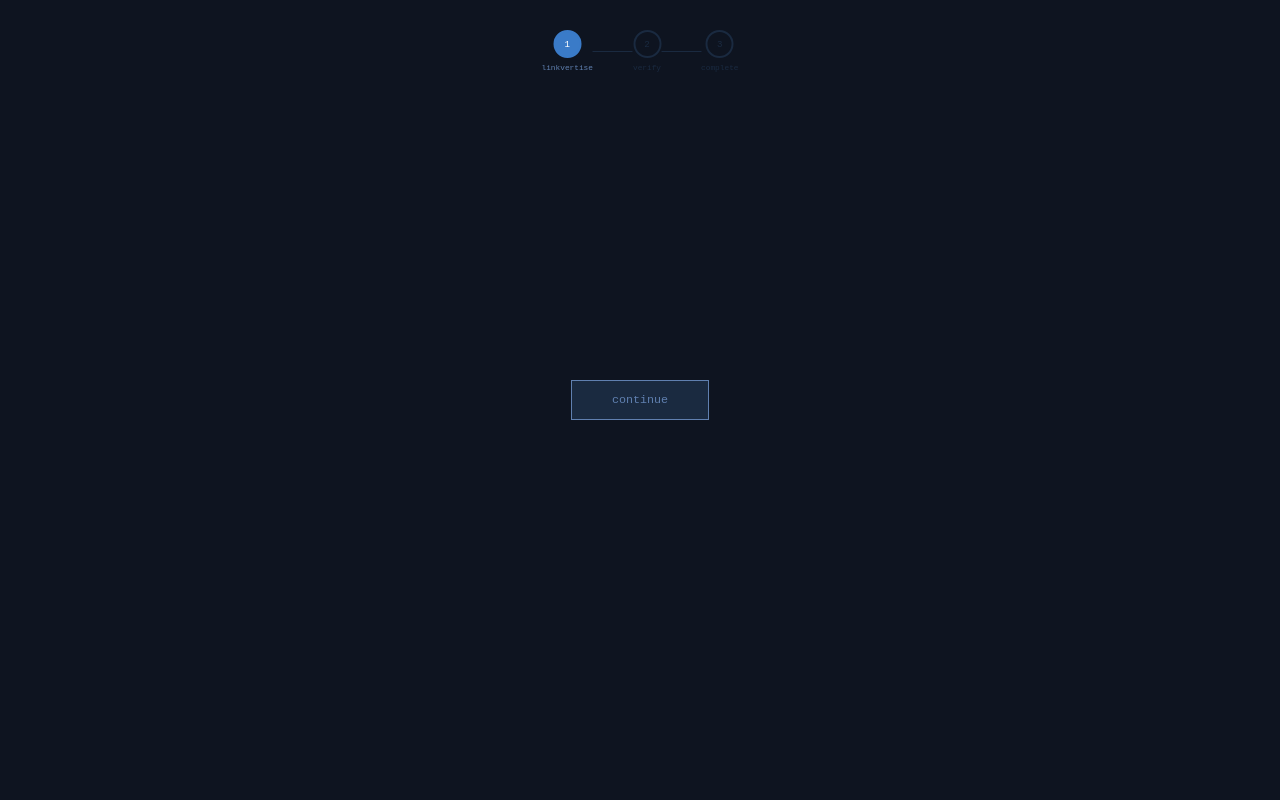
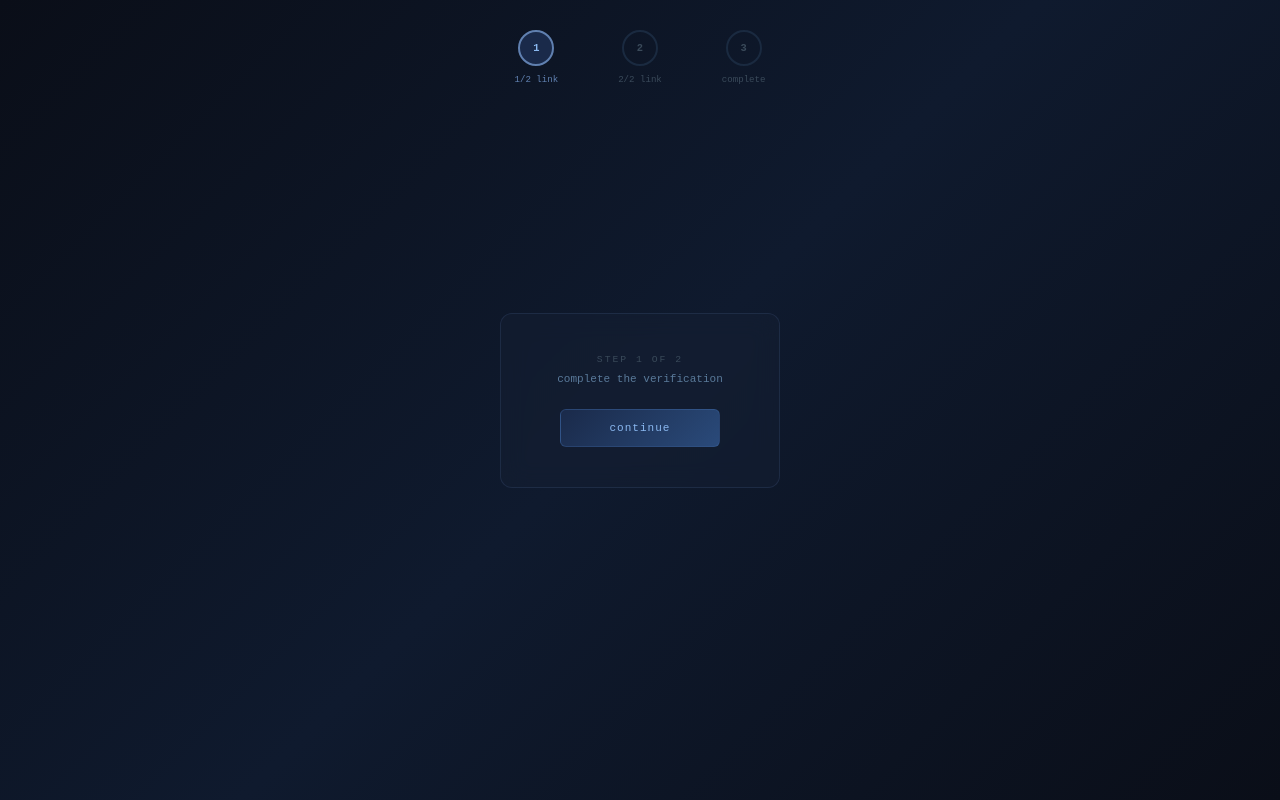
Before and after one commit to azyyzae/nexusX, a Next.js app: page /key in a window 1280 px wide. Built offline with nearby package versions, Linux system fonts and the light colour scheme.

Commit message:
yay finally

```diff
--- a/app/key/page.js
+++ b/app/key/page.js
@@ -1,6 +1,6 @@
 'use client'
 
-import { useState, useEffect } from 'react'
+import { useState, useEffect, useCallback } from 'react'
 import AntiDebug from './anti-debug'
 
 function getCookie(name) {
@@ -8,30 +8,19 @@ function getCookie(name) {
   return match ? match[2] : null
 }
 
-const bg = '#0e1420'
-const fg = '#6080b0'
-const dim = '#1a2a40'
-const active = '#3a7bc8'
-
-function StepDots({ current }) {
-  const labels = ['linkvertise', 'verify', 'complete']
+function StepDot({ n, label, current, done }) {
   return (
-    <div style={{ position: 'absolute', top: '30px', left: '50%', transform: 'translateX(-50%)', display: 'flex', gap: '0', alignItems: 'center' }}>
-      {[1, 2, 3].map((n, i) => (
-        <div key={n} style={{ display: 'flex', alignItems: 'center' }}>
-          {i > 0 && <div style={{ width: '40px', height: '1px', background: current >= n ? active : dim }} />}
-          <div style={{ display: 'flex', flexDirection: 'column', alignItems: 'center', gap: '6px' }}>
+    <div style={{ display: 'flex', flexDirection: 'column', alignItems: 'center', gap: '8px' }}>
       <div style={{
-              width: '24px', height: '24px', borderRadius: '50%',
-              background: current >= n ? active : 'transparent',
-              border: `2px solid ${current >= n ? active : dim}`,
+        width: '32px', height: '32px', borderRadius: '50%',
+        background: done ? '#3a7bc8' : current ? '#1a2a4a' : 'transparent',
+        border: `2px solid ${done ? '#3a7bc8' : current ? '#6080b0' : '#1a2a40'}`,
         display: 'flex', alignItems: 'center', justifyContent: 'center',
-              fontSize: '0.7em', color: current >= n ? '#fff' : dim
-            }}>{n}</div>
-            <span style={{ fontSize: '0.6em', color: current === n ? fg : dim }}>{labels[i]}</span>
-          </div>
-        </div>
-      ))}
+        fontSize: '0.8em', fontWeight: 600,
+        color: done ? '#fff' : current ? '#8ab8f0' : '#3a4a5a',
+        transition: '0.3s'
+      }}>{done ? '✓' : n}</div>
+      <span style={{ fontSize: '0.7em', color: current ? '#6080b0' : '#3a4a5a' }}>{label}</span>
     </div>
   )
 }
@@ -40,11 +29,42 @@ export default function KeyPage() {
   const [step, setStep] = useState(null)
   const [key, setKey] = useState(null)
   const [error, setError] = useState(null)
+  const [secondRound, setSecondRound] = useState(false)
+  const [timeLeft, setTimeLeft] = useState('')
+
+  const handleHash = useCallback(async (hash) => {
+    setStep(2)
+    try {
+      const res = await fetch(`/api/verify-linkvertise?hash=${hash}`)
+      const data = await res.json()
+      if (!data.success) {
+        window.location.href = data.redirect || '/key?error=bypass'
+        return
+      }
+      if (data.needSecond) {
+        setStep(1)
+        return
+      }
+      const nextRes = await fetch('/api/verify-next', {
+        method: 'POST',
+        headers: { 'Content-Type': 'application/json' },
+        body: JSON.stringify({ token: data.token })
+      })
+      const nextData = await nextRes.json()
+      if (nextData.success) {
+        setKey(getCookie('k_key'))
+        setStep(3)
+      } else {
+        window.location.href = nextData.redirect || '/key?error=bypass'
+      }
+    } catch {
+      window.location.href = '/key?error=error'
+    }
+  }, [])
 
   useEffect(() => {
     const params = new URLSearchParams(window.location.search)
     const hash = params.get('hash')
-    const token = params.get('token')
     const errorParam = params.get('error')
 
     if (getCookie('k_bypass') === 'true' || errorParam === 'bypass') {
@@ -55,129 +75,128 @@ export default function KeyPage() {
     }
 
     if (errorParam) {
-      const msg = params.get('msg')
       window.history.replaceState({}, '', '/key')
-      setError(msg || errorParam)
+      setError(errorParam)
       return
     }
 
-    const keyVal = getCookie('k_key')
-    if (keyVal) {
-      setKey(keyVal)
+    if (getCookie('k_key')) {
+      setKey(getCookie('k_key'))
       setStep(3)
+      const expires = getCookie('k_expires')
+      if (expires) {
+        const update = () => {
+          const diff = new Date(expires).getTime() - Date.now()
+          if (diff <= 0) { setTimeLeft('expired'); return }
+          const h = Math.floor(diff / 3600000)
+          const m = Math.floor((diff % 3600000) / 60000)
+          const s = Math.floor((diff % 60000) / 1000)
+          setTimeLeft(`${h}h ${m}m ${s}s`)
+        }
+        update()
+        const iv = setInterval(update, 1000)
+        return () => clearInterval(iv)
+      }
       return
     }
 
     if (hash) {
       window.history.replaceState({}, '', '/key')
-      setStep(2)
-      fetch(`/api/verify-linkvertise?hash=${hash}`)
-        .then(r => r.json())
-        .then(data => {
-          if (!data.success) {
-            window.location.href = data.redirect || '/key?error=bypass'
-            return
-          }
-          fetch('/api/verify-next', {
-            method: 'POST',
-            headers: { 'Content-Type': 'application/json' },
-            body: JSON.stringify({ token: data.token })
-          })
-            .then(r => r.json())
-            .then(nextData => {
-              if (nextData.success) {
-                setKey(getCookie('k_key'))
-                setStep(3)
-              } else {
-                window.location.href = nextData.redirect || '/key?error=bypass'
-              }
-            })
-            .catch(() => { window.location.href = '/key?error=error' })
-        })
-        .catch(() => { window.location.href = '/key?error=error' })
+      handleHash(hash)
       return
     }
 
-    if (token) {
-      window.history.replaceState({}, '', '/key')
-      setStep(2)
-      fetch('/api/verify-next', {
-        method: 'POST',
-        headers: { 'Content-Type': 'application/json' },
-        body: JSON.stringify({ token })
-      })
-        .then(r => r.json())
-        .then(data => {
-          if (data.success) {
-            setKey(getCookie('k_key'))
-            setStep(3)
-          } else {
-            window.location.href = data.redirect || '/key?error=bypass'
-          }
-        })
-        .catch(() => { window.location.href = '/key?error=error' })
+    const cp = getCookie('k_checkpoint')
+    if (cp === '2') {
+      setSecondRound(true)
+      setStep(1)
       return
     }
 
     setStep(1)
-  }, [])
+  }, [handleHash])
+
+  const bg = 'linear-gradient(135deg, #0a0e18 0%, #0f1a2e 50%, #0a0e18 100%)'
+  const cardBg = 'rgba(20, 30, 50, 0.6)'
+  const border = '1px solid rgba(60, 80, 120, 0.3)'
 
   if (error) {
     return (
-      <main style={{ display: 'flex', justifyContent: 'center', alignItems: 'center', height: '100vh', background: bg, color: fg, fontFamily: 'monospace' }}>
-        <pre style={{ color: '#b06060' }}>{error}</pre>
+      <main style={{ display: 'flex', justifyContent: 'center', alignItems: 'center', height: '100vh', background: bg, fontFamily: 'monospace' }}>
+        <div style={{ padding: '24px 32px', background: cardBg, border, borderRadius: '8px', color: '#b06060', fontSize: '0.9em' }}>{error}</div>
       </main>
     )
   }
 
   if (step === 3 && key) {
     return (
-      <main style={{ display: 'flex', justifyContent: 'center', alignItems: 'center', height: '100vh', background: bg, position: 'relative', fontFamily: 'monospace' }}>
-        <AntiDebug />
-        <StepDots current={3} />
+      <main style={{ display: 'flex', justifyContent: 'center', alignItems: 'center', height: '100vh', background: bg, fontFamily: 'monospace', position: 'relative' }}>
+        <div style={{ position: 'absolute', top: '30px', display: 'flex', gap: '60px', alignItems: 'center' }}>
+          <StepDot n={1} label="1/2 link" current={false} done={true} />
+          <StepDot n={2} label="2/2 link" current={false} done={true} />
+          <StepDot n={3} label="complete" current={true} done={false} />
+        </div>
         <div style={{
-          padding: '28px 40px',
-          border: '1px solid ' + active,
-          color: '#8ab8f0',
-          fontSize: '1.1em',
-          letterSpacing: '1px'
-        }}>{key}</div>
+          background: cardBg, border, borderRadius: '12px',
+          padding: '36px 48px', backdropFilter: 'blur(12px)',
+          textAlign: 'center'
+        }}>
+          <div style={{ color: '#3a4a5a', fontSize: '0.75em', marginBottom: '12px', letterSpacing: '2px' }}>YOUR KEY</div>
+          <div style={{ color: '#8ab8f0', fontSize: '1.15em', letterSpacing: '1px', fontFamily: 'monospace' }}>{key}</div>
+          <div style={{ color: timeLeft === 'expired' ? '#b06060' : '#3a4a5a', fontSize: '0.7em', marginTop: '16px' }}>{timeLeft || '12h 0m 0s'}</div>
+        </div>
       </main>
     )
   }
 
   if (step === 2) {
     return (
-      <main style={{ display: 'flex', justifyContent: 'center', alignItems: 'center', height: '100vh', background: bg, position: 'relative', fontFamily: 'monospace' }}>
-        <AntiDebug />
-        <StepDots current={2} />
-        <div style={{ width: '24px', height: '24px', border: '2px solid ' + dim, borderTop: '2px solid ' + fg, borderRadius: '50%', animation: 's 1s linear infinite' }} />
+      <main style={{ display: 'flex', justifyContent: 'center', alignItems: 'center', height: '100vh', background: bg, fontFamily: 'monospace', position: 'relative' }}>
+        <div style={{ position: 'absolute', top: '30px', display: 'flex', gap: '60px', alignItems: 'center' }}>
+          <StepDot n={1} label="1/2 link" current={false} done={true} />
+          <StepDot n={2} label="2/2 link" current={true} done={false} />
+          <StepDot n={3} label="complete" current={false} done={false} />
+        </div>
+        <div style={{ width: '28px', height: '28px', border: '2px solid #1a2a40', borderTop: '2px solid #6080b0', borderRadius: '50%', animation: 's 1s linear infinite' }} />
         <style>{'@keyframes s { to { transform: rotate(360deg) } }'}</style>
       </main>
     )
   }
 
   return (
-    <main style={{ display: 'flex', flexDirection: 'column', justifyContent: 'center', alignItems: 'center', height: '100vh', background: bg, position: 'relative', fontFamily: 'monospace' }}>
-      <AntiDebug />
-      <StepDots current={1} />
+    <main style={{ display: 'flex', justifyContent: 'center', alignItems: 'center', height: '100vh', background: bg, fontFamily: 'monospace', position: 'relative' }}>
+      <div style={{ position: 'absolute', top: '30px', display: 'flex', gap: '60px', alignItems: 'center' }}>
+        <StepDot n={1} label="1/2 link" current={!secondRound} done={secondRound} />
+        <StepDot n={2} label="2/2 link" current={secondRound} done={false} />
+        <StepDot n={3} label="complete" current={false} done={false} />
+      </div>
+      <div style={{
+        background: cardBg, border, borderRadius: '12px',
+        padding: '40px 56px', backdropFilter: 'blur(12px)',
+        textAlign: 'center'
+      }}>
+        <div style={{ color: '#3a4a5a', fontSize: '0.75em', marginBottom: '8px', letterSpacing: '2px' }}>
+          {secondRound ? 'STEP 2 OF 2' : 'STEP 1 OF 2'}
+        </div>
+        <div style={{ color: '#5a7a9a', fontSize: '0.85em', marginBottom: '24px' }}>
+          {secondRound ? 'complete one more verification' : 'complete the verification'}
+        </div>
         <button
           onClick={() => window.location.href = '/api/start-linkvertise'}
           style={{
-          padding: '12px 40px',
-          background: dim,
-          color: fg,
-          border: '1px solid ' + fg,
-          cursor: 'pointer',
-          fontFamily: 'monospace',
-          fontSize: '0.9em',
-          transition: '0.15s'
+            padding: '12px 48px', borderRadius: '6px',
+            background: 'linear-gradient(135deg, #1a2a4a 0%, #2a4a7a 100%)',
+            color: '#8ab8f0', border: '1px solid rgba(60, 100, 160, 0.4)',
+            cursor: 'pointer', fontFamily: 'monospace',
+            fontSize: '0.85em', letterSpacing: '1px',
+            transition: '0.2s'
           }}
-        onMouseEnter={e => { e.target.style.background = active; e.target.style.color = '#fff' }}
-        onMouseLeave={e => { e.target.style.background = dim; e.target.style.color = fg }}
+          onMouseEnter={e => { e.target.style.background = 'linear-gradient(135deg, #2a4a7a 0%, #3a6a9a 100%)'; e.target.style.borderColor = '#4a8fe0' }}
+          onMouseLeave={e => { e.target.style.background = 'linear-gradient(135deg, #1a2a4a 0%, #2a4a7a 100%)'; e.target.style.borderColor = 'rgba(60, 100, 160, 0.4)' }}
         >
           continue
         </button>
+      </div>
     </main>
   )
 }
--- a/lib/key-utils.js
+++ b/lib/key-utils.js
@@ -1,4 +1,4 @@
-import { KEY_VALID, KEY_EXISTS, KEY_NOT_FOUND, KEY_INVALID } from './wordlists'
+import { KEY_VALID, KEY_EXISTS, KEY_NOT_FOUND, KEY_INVALID, KEY_EXPIRED } from './wordlists'
 
 export function generateKey() {
   const uuid = crypto.randomUUID().replace(/-/g, '')
@@ -19,6 +19,7 @@ export function getStatusWord(status) {
     case 'used': return pickRandomWord(KEY_EXISTS)
     case 'not_found': return pickRandomWord(KEY_NOT_FOUND)
     case 'invalid': return pickRandomWord(KEY_INVALID)
+    case 'expired': return pickRandomWord(KEY_EXPIRED)
     default: return pickRandomWord(KEY_INVALID)
   }
 }
--- a/lib/wordlists.js
+++ b/lib/wordlists.js
@@ -21,3 +21,9 @@ export const KEY_INVALID = [
   "fault", "decay", "ruin", "flaw", "crack",
   "misfire", "garbage", "trash", "bad", "wrong"
 ]
+
+export const KEY_EXPIRED = [
+  "rust", "fossil", "dust", "ancient", "灰烬",
+  "wilt", "rot", "stale", "dead", "过期",
+  "faded", "buried", "dry", "cold", "old"
+]
```
Also changed, not shown: app/api/key/route.js (+6 -1 lines), app/api/verify-linkvertise/route.js (+24 -9 lines), app/api/verify-next/route.js (+6 -3 lines). Lines whose indentation alone changed are shown as unchanged.
